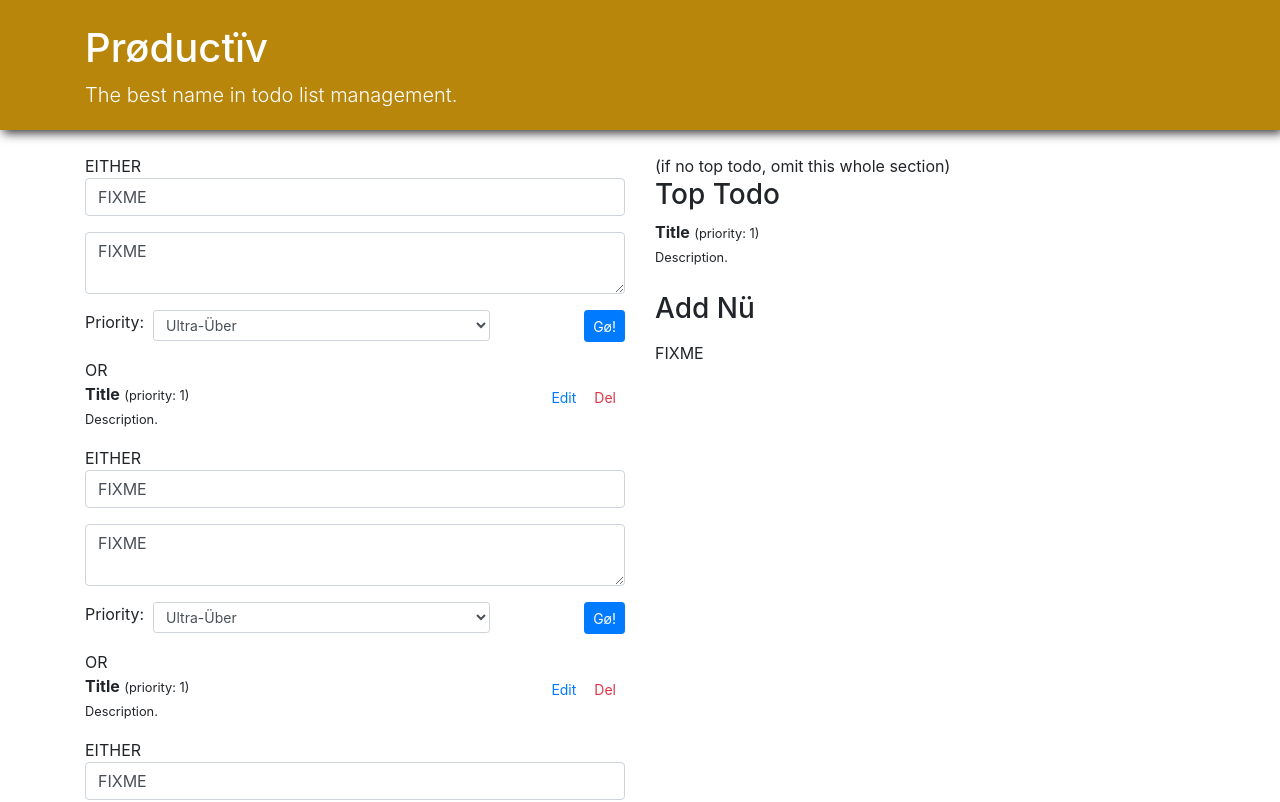
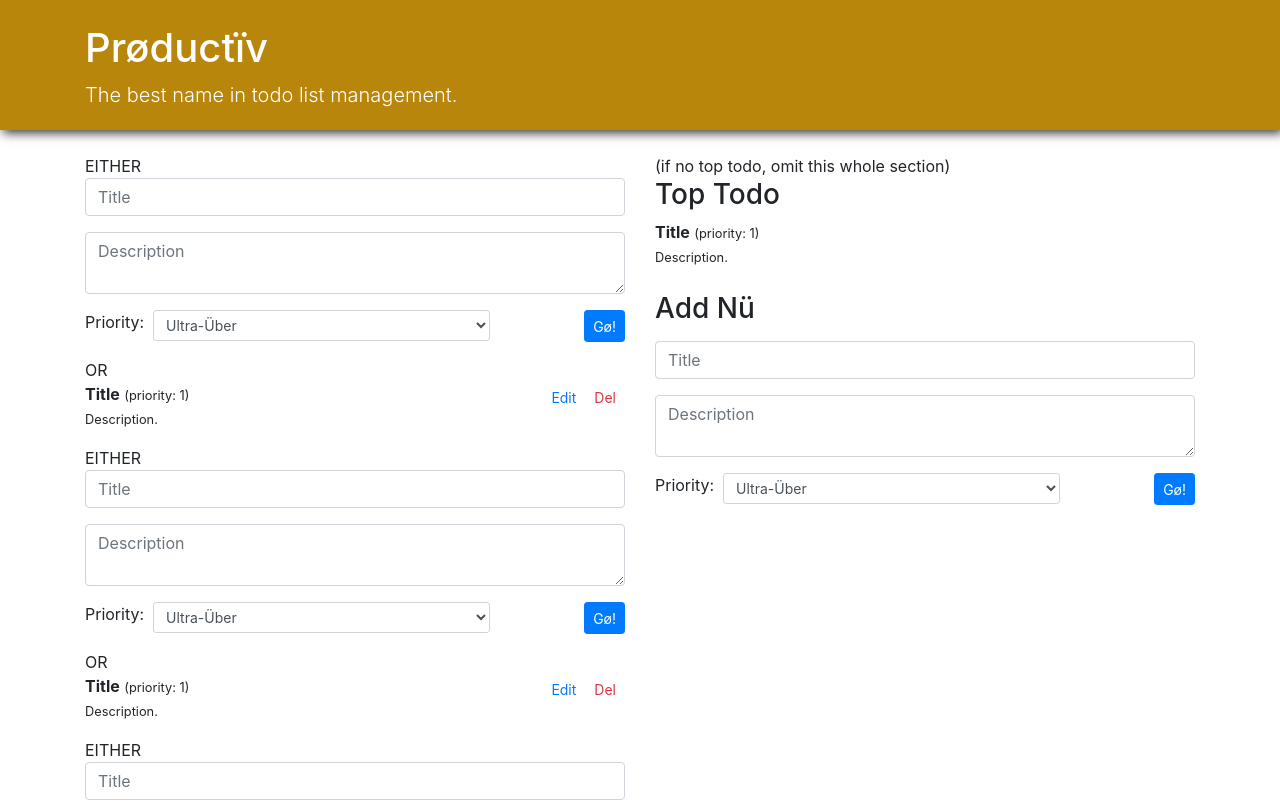
Before and after one commit to mayplesap/react-forms-productiv, a React (Create React App) app: page / in a window 1280 px wide. Shown: the top 802 px of the page. Built offline with nearby package versions, Linux system fonts and the light colour scheme.

Commit message:
worked on TodoForm

```diff
--- a/src/TodoApp.js
+++ b/src/TodoApp.js
@@ -1,5 +1,6 @@
 import React, { useState } from "react";
 import { v4 as uuid } from "uuid";
+import TodoForm from "./TodoForm";
 
 import TopTodo from "./TopTodo";
 import EditableTodoList from "./EditableTodoList";
@@ -16,25 +17,20 @@ import EditableTodoList from "./EditableTodoList";
  */
 
 function TodoApp() {
-
   /** add a new todo to list */
-  function create(newTodo) {
-  }
+  function create(newTodo) {}
 
   /** update a todo with updatedTodo */
-  function update(updatedTodo) {
-  }
+  function update(updatedTodo) {}
 
   /** delete a todo by id */
-  function remove(id) {
-  }
+  function remove(id) {}
 
   /**TODO: handleSave: for the form */
 
   return (
     <main className="TodoApp">
       <div className="row">
-
         <div className="col-md-6">
           <EditableTodoList /> OR
           <span className="text-muted">You have no todos.</span>
@@ -46,13 +42,11 @@ function TodoApp() {
             <h3>Top Todo</h3>
             <TopTodo />
           </section>
-
           <section>
             <h3 className="mb-3">Add Nü</h3>
-              FIXME
+            <TodoForm />
           </section>
         </div>
-
       </div>
     </main>
   );
--- a/src/TodoForm.js
+++ b/src/TodoForm.js
@@ -1,7 +1,8 @@
 import React, { useState } from "react";
 
-
 /** Form for adding.
+ *
+ * State:
  *
  * Props:
  * - initialFormData
@@ -10,17 +11,26 @@ import React, { useState } from "react";
  * { TodoApp, EditableTodo } -> TodoForm
  */
 
-function TodoForm() {
+function TodoForm({ initialFormData, handleSave }) {
+  const [formData, setFormData] = useState(initialFormData);
 
   /** Update form input. */
-  function handleChange(evt) { }
+  function handleChange(evt) {
+    const { name, value } = evt.target;
+    setFormData((formData) => ({
+      ...formData,
+      [name]: value,
+    }));
+  }
 
   /** Call parent function and clear form. */
-  function handleSubmit(evt) { }
+  function handleSubmit(evt) {
+    evt.preventDefault();
+    handleSave();
+  }
 
   return (
     <form className="NewTodoForm" onSubmit={handleSubmit}>
-
       <div className="form-group">
         <input
           id="newTodo-title"
@@ -28,7 +38,7 @@ function TodoForm() {
           className="form-control"
           placeholder="Title"
           onChange={handleChange}
-              value="FIXME"
+          value={formData.title}
           aria-label="Title"
         />
       </div>
@@ -40,19 +50,20 @@ function TodoForm() {
           className="form-control"
           placeholder="Description"
           onChange={handleChange}
-              value="FIXME"
+          value={formData.description}
           aria-label="Description"
         />
       </div>
 
       <div className="form-group d-flex justify-content-between">
         <div className="w-75 d-flex justify-content-between">
-            <label htmlFor="newTodo-priority"
-                   className="d-inline-flex">Priority:&nbsp;&nbsp;
+          <label htmlFor="newTodo-priority" className="d-inline-flex">
+            Priority:&nbsp;&nbsp;
           </label>
-            <select id="newTodo-priority"
+          <select
+            id="newTodo-priority"
             name="priority"
-                    value="FIXME"
+            value={formData.priority}
             onChange={handleChange}
             className="form-control form-control-sm d-inline-flex"
           >
@@ -65,9 +76,16 @@ function TodoForm() {
           Gø!
         </button>
       </div>
-
     </form>
   );
 }
 
+TodoForm.defaultProps = {
+  initialFormData: {
+    title: "",
+    description: "",
+    priority: "",
+  },
+};
+
 export default TodoForm;
```
Also changed, not shown: 1 other file (tests, documents, lock files or other folders). Lines whose indentation alone changed are shown as unchanged.
